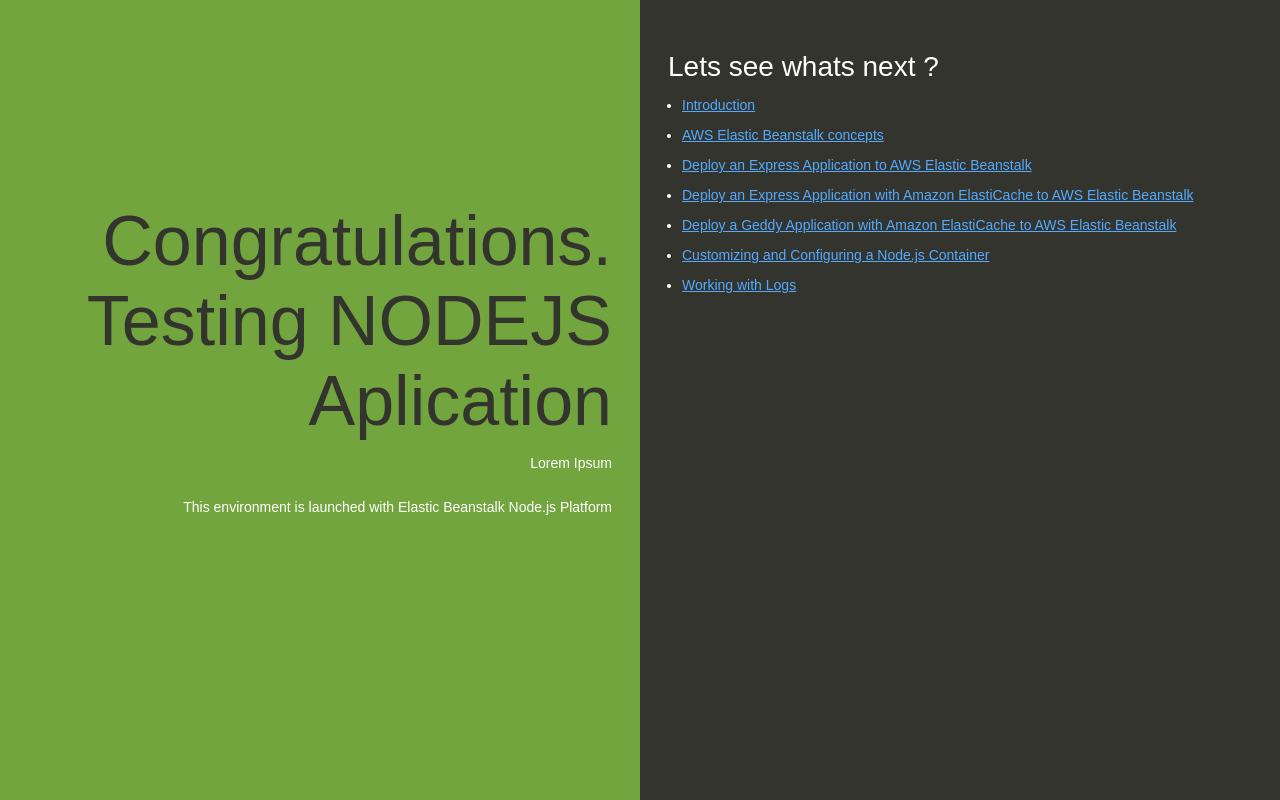
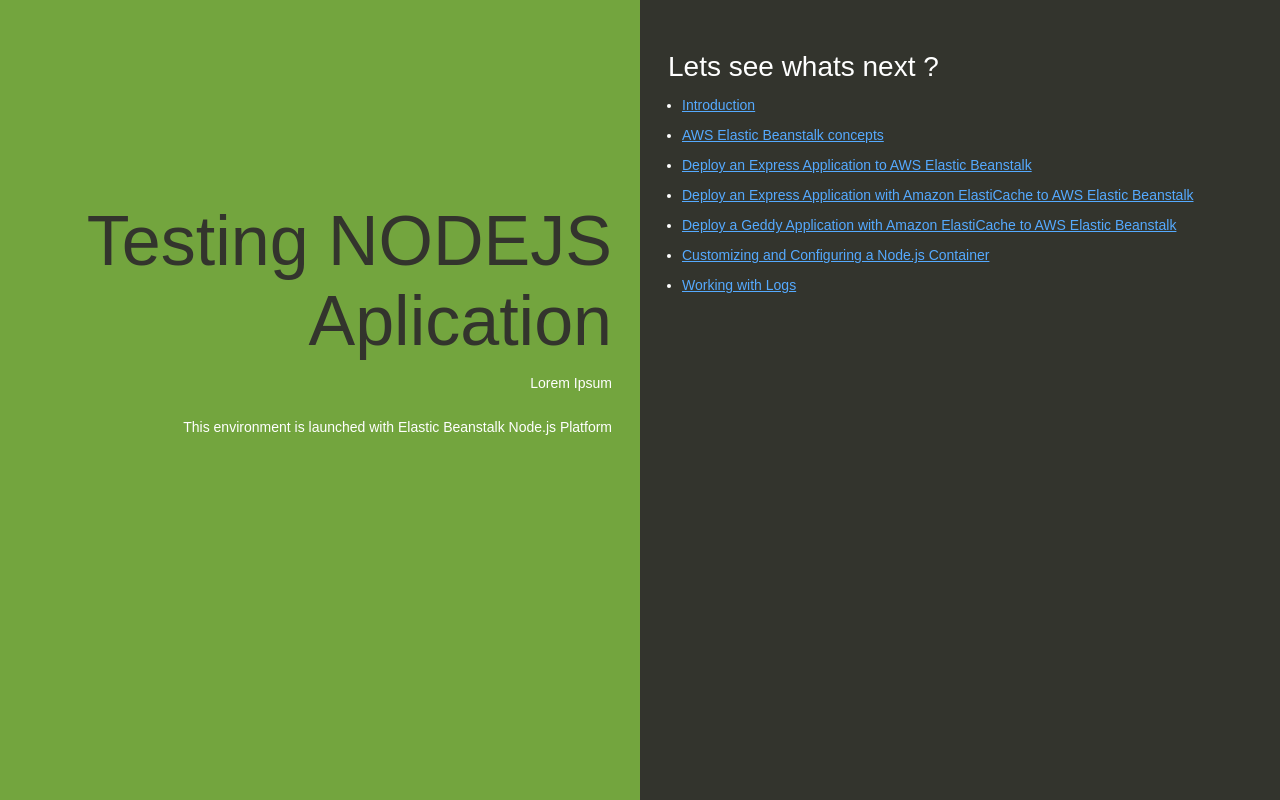
Before and after one commit to t-rhex/eb-app-2, a website: page index.html in a window 1280 px wide. Drawn offline with Linux system fonts and the light colour scheme.

Commit message:
Update index.html

```diff
--- a/index.html
+++ b/index.html
@@ -74,7 +74,7 @@
   </head>
   <body>
     <div class="textColumn">
-      <h1>Congratulations. Testing NODEJS Aplication </h1>
+      <h1>Testing NODEJS Aplication </h1>
       <p>Lorem Ipsum</p>
       <p>This environment is launched with Elastic Beanstalk Node.js Platform</p>
     </div>
```
